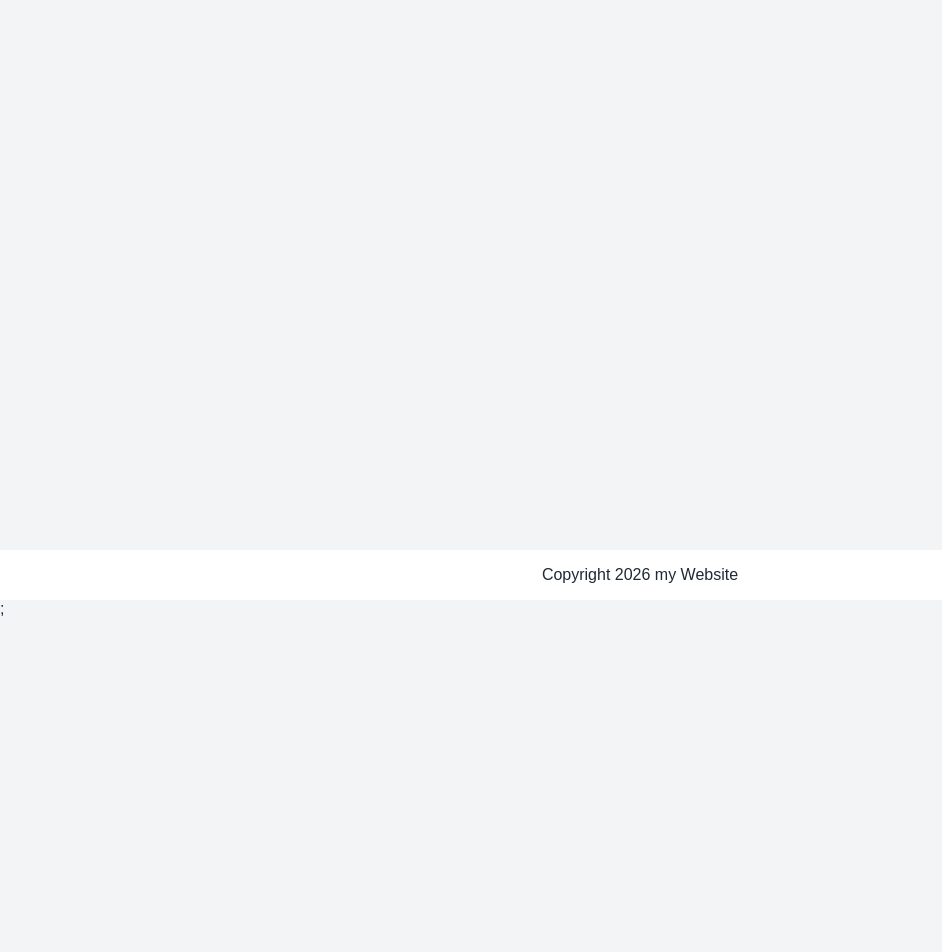
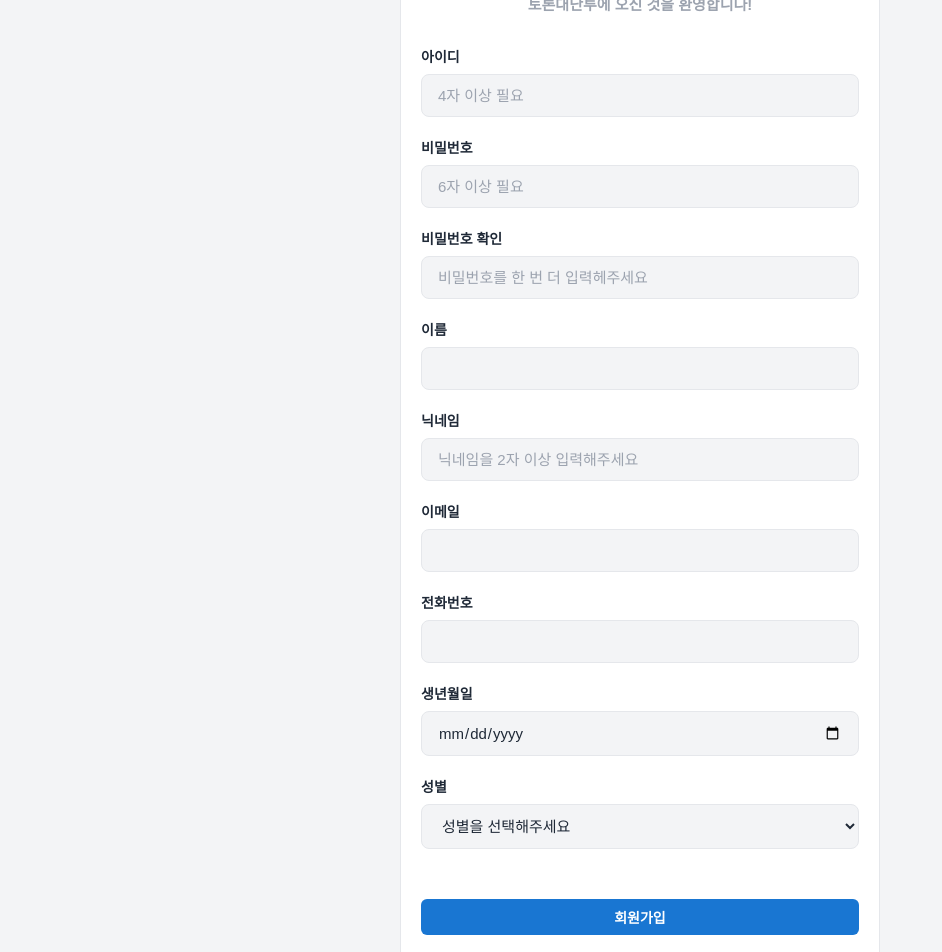
Before and after one commit to 0104design/lecture-forum-frontend, a React (Vite) app: page /auth/signup in a window 1280 px wide. Shown: the part 200-1152 px from the top of the page, without its empty margins (0-942 px from the left). Before the commit the page ends 818 px from the top, so only its background shows below. Built offline with nearby package versions, Linux system fonts and the light colour scheme.

Commit message:
SignUpPage 디자인 완성

```diff
--- a/src/components/common/button/Button.tsx
+++ b/src/components/common/button/Button.tsx
@@ -4,7 +4,12 @@
 export type ButtonColorType = "primary" | "secondary" | "success" | "error" | "warning" | "info";
 export type ButtonVariantType = "contained" | "text" | "icon";
 
-const StyledButton = styled.button<{ $color: ButtonColorType; $variant: ButtonVariantType }>`
+const StyledButton = styled.button<{
+    $color: ButtonColorType;
+    $variant: ButtonVariantType;
+    fullWidth?: boolean;
+}>`
+    width: ${props => (props.fullWidth ? "100%" : "auto")};
     font-size: 14px;
     font-weight: 600;
     color: ${props => (props.$variant === "contained" ? "#ffffff" : "inherit")};
@@ -25,17 +30,18 @@
 // Button태그의 타입 :  ButtonHTMLAttributes<HTMLButtonElement>
 
 //즉, 우리가 만든 Button 컴포포넌트는 button의 확장판이다.
- interface Props  extends ButtonHTMLAttributes<HTMLButtonElement> {
+interface Props extends ButtonHTMLAttributes<HTMLButtonElement> {
     children: ReactNode;
     color: ButtonColorType;
     variant: ButtonVariantType;
-    as?: ElementType,
+    as?: ElementType;
     to?: string;
+    fullWidth?: boolean;
 }
 
-function Button({ children, color, variant, ...props }: Props) {
+function Button({ children, color, variant, fullWidth, ...props }: Props) {
     return (
-        <StyledButton $color={color} $variant={variant} {...props as any}>
+        <StyledButton $color={color} $variant={variant} fullWidth={fullWidth} {...(props as any)}>
             {children}
         </StyledButton>
     );
--- a/src/pages/auth/signup/SignUpPage.tsx
+++ b/src/pages/auth/signup/SignUpPage.tsx
@@ -1,6 +1,9 @@
 import { useForm } from "react-hook-form";
 import { type SignupInputType, signUpSchema } from "../../../schemas/auth/signUpSchema.ts";
 import { zodResolver } from "@hookform/resolvers/zod";
+import styled from "styled-components";
+import { Gender } from "../../../types/user.type.ts";
+import Button from "../../../components/common/button/Button.tsx";
 
 function SignUpPage() {
     // 회원가입 화면
@@ -9,6 +12,8 @@
     // 사용자가 입력한 값을 백엔드로 보내기 전 검증절차 필요   => zod 라이브러리
     // 화면 작성
 
+const onSubmit = () => {}
+    // isSubmitting: handleSubmit을 통해 전솔중이라면 true, 아니라면 false
     const {
         register,
         handleSubmit,
@@ -18,7 +23,222 @@
         mode: "onBlur", // 언제 검증할 것인지
     });
 
-    return <></>;
+    return (
+        <AuthContainer>
+            <FormCard onSubmit={handleSubmit(onSubmit)}>
+                <Title>회원가입</Title>
+                <SubTitle>토론대난투에 오신 것을 환영합니다!</SubTitle>
+                <FormBox>
+                    <InputGroup>
+                        <Label htmlFor={"username"}>아이디</Label>
+                        <Input
+                            {...register("username")}
+                            $hasError={!!errors.username} // !를 붙인다는 건 있으면 false없으면 true 반대값으로 boolean혛변환
+                            // !!를 붙인다는 건 어떤 값이든 있으면 true, 없으면 false boolean형변환
+                            id={"username"}
+                            placeholder={"4자 이상 필요"}
+                        />
+                        {errors.username && <ErrorMessage>{errors.username.message}</ErrorMessage>}
+                    </InputGroup>
+                    <InputGroup>
+                        <Label htmlFor={"password"}>비밀번호</Label>
+                        <Input
+                            {...register("password")}
+                            $hasError={!!errors.password}
+                            id={"password"}
+                            placeholder={"6자 이상 필요"}
+                            type={"password"}
+                        />
+                        {errors.password && <ErrorMessage>{errors.password.message}</ErrorMessage>}
+                    </InputGroup>
+                    <InputGroup>
+                        <Label htmlFor={"passwordConfirm"}>비밀번호 확인</Label>
+                        <Input
+                            {...register("passwordConfirm")}
+                            $hasError={!!errors.passwordConfirm}
+                            id={"passwordConfirm"}
+                            placeholder={"비밀번호를 한 번 더 입력헤주세요"}
+                            type={"password"}
+                        />
+                        {errors.passwordConfirm && (
+                            <ErrorMessage>{errors.passwordConfirm.message}</ErrorMessage>
+                        )}
+                    </InputGroup>
+                    {/*<InputGroup>*/}
+                    {/*    <Label htmlFor={"name"}>이름</Label>*/}
+                    {/*    <Input {...register("name")} $hasError={!!errors.passwordConfirm} id={"name"} />*/}
+                    {/*    {errors.username && <ErrorMessage>{errors.username.message}</ErrorMessage>}*/}
+                    {/*</InputGroup>*/}
+                    <InputGroup>
+                        <Label htmlFor={"name"}>이름</Label>
+                        <Input {...register("name")} $hasError={!!errors.name} id={"name"} />
+                        {errors.name && <ErrorMessage>{errors.name.message}</ErrorMessage>}
+                    </InputGroup>
+                    <InputGroup>
+                        <Label htmlFor={"nickName"}>닉네임</Label>
+                        <Input
+                            {...register("nickname")}
+                            $hasError={!!errors.nickname}
+                            id={"nickName"}
+                            placeholder={"닉네임을 2자 이상 입력해주세요"}
+                        />
+                        {errors.nickname && <ErrorMessage>{errors.nickname.message}</ErrorMessage>}
+                    </InputGroup>
+                    <InputGroup>
+                        <Label htmlFor={"email"}>이메일</Label>
+                        <Input
+                            {...register("email")}
+                            $hasError={!!errors.email}
+                            id={"email"}
+                            type={"email"}
+                        />
+                        {errors.email && <ErrorMessage>{errors.email.message}</ErrorMessage>}
+                    </InputGroup>
+                    <InputGroup>
+                        <Label htmlFor={"phoneNumber"}>전화번호</Label>
+                        <Input
+                            {...register("phoneNumber")}
+                            $hasError={!!errors.nickname}
+                            id={"phoneNumber"}
+                            type={"tel"}
+                        />
+                        {errors.phoneNumber && (
+                            <ErrorMessage>{errors.phoneNumber.message}</ErrorMessage>
+                        )}
+                    </InputGroup>
+                    <InputGroup>
+                        <Label htmlFor={"birthdate"}>생년월일</Label>
+                        <Input
+                            {...register("birthdate")} //  birthDate
+                            $hasError={!!errors.birthdate}
+                            id={"birthdate"}
+                            type={"date"}
+                        />
+                        {errors.birthdate && (
+                            <ErrorMessage>{errors.birthdate.message}</ErrorMessage>
+                        )}
+                    </InputGroup>
+                    <InputGroup>
+                        <Label htmlFor={"gender"}>성별</Label>
+                        <Select
+                            {...register("gender")} //  birthDate
+                            $hasError={!!errors.gender}
+                            id={"gender"}>
+                            <option value={""}>성별을 선택해주세요</option>
+                            <option value={Gender.MALE}>남성</option>
+                            <option value={Gender.FEMALE}>여성</option>
+                        </Select>
+                        {errors.gender && <ErrorMessage>{errors.gender.message}</ErrorMessage>}
+                    </InputGroup>
+                </FormBox>
+                <Button
+                    color={"primary"}
+                    variant={"contained"}
+                    fullWidth={true}
+                    disabled={isSubmitting}
+                    type={"submit"}>
+                    회원가입
+                </Button>
+            </FormCard>
+        </AuthContainer>
+    );
 }
 
 export default SignUpPage;
+
+const AuthContainer = styled.div`
+    display: flex;
+    justify-content: center;
+    align-items: center;
+`;
+
+const FormCard = styled.form`
+    width: 100%;
+    max-width: 480px;
+    background-color: ${props => props.theme.colors.background.paper};
+    border-radius: 16px;
+    border: 1px solid ${props => props.theme.colors.divider};
+    padding: 40px 20px;
+`;
+
+const Title = styled.h1`
+    font-size: 28px;
+    font-weight: 800;
+    color: ${props => props.theme.colors.primary};
+    margin-bottom: 8px;
+    text-align: center;
+`;
+
+const SubTitle = styled.h6`
+    font-size: 15px;
+    color: ${props => props.theme.colors.text.disabled};
+    text-align: center;
+    margin-bottom: 32px;
+`;
+
+const FormBox = styled.div`
+    display: flex;
+    flex-direction: column;
+    gap: 20px;
+    margin-bottom: 50px;
+`;
+
+const InputGroup = styled.div`
+    display: flex;
+    flex-direction: column;
+    gap: 8px;
+`;
+
+const Label = styled.label`
+    font-size: 14px;
+    font-weight: 800;
+    color: ${props => props.theme.colors.text.default};
+`;
+
+const Input = styled.input<{ $hasError?: boolean }>`
+    width: 100%;
+    padding: 12px 16px;
+    background-color: ${props => props.theme.colors.background.default};
+    border: 1px solid
+        ${props => (props.$hasError ? props.theme.colors.error : props.theme.colors.divider)};
+    border-radius: 8px;
+    font-size: 15px;
+    color: ${props => props.theme.colors.text.default};
+    transition: all 0.5s;
+
+    &::placeholder {
+        color: ${props => props.theme.colors.text.disabled};
+    }
+
+    &:focus {
+        border-color: ${props =>
+            props.$hasError ? props.theme.colors.error : props.theme.colors.primary};
+    }
+`;
+
+const Select = styled.select<{ $hasError?: boolean }>`
+    width: 100%;
+    padding: 12px 16px;
+    background-color: ${props => props.theme.colors.background.default};
+    border: 1px solid
+        ${props => (props.$hasError ? props.theme.colors.error : props.theme.colors.divider)};
+    border-radius: 8px;
+    font-size: 15px;
+    color: ${props => props.theme.colors.text.default};
+    transition: all 0.5s;
+
+    &::placeholder {
+        color: ${props => props.theme.colors.text.disabled};
+    }
+
+    &:focus {
+        border-color: ${props =>
+            props.$hasError ? props.theme.colors.error : props.theme.colors.primary};
+    }
+`;
+
+const ErrorMessage = styled.span`
+    font-size: 13px;
+    color: ${props => props.theme.colors.error};
+    font-weight: 500;
+`;
--- a/src/schemas/auth/signUpSchema.ts
+++ b/src/schemas/auth/signUpSchema.ts
@@ -12,10 +12,10 @@
     password: z.string().min(6, "비밀번호는 6자 이상이여햐 합니다"),
     passwordConfirm: z.string().min(1, "비밀번호 확인을 입력해 주세요"),
     name: z.string().min(2 , "이름을 정확히 입력해주세요"),
-    nickName: z.string().min(2, "닉네임은 2자 이상 입력해주세요").max(10, "닉네임은 10자 이하로 입력해주세요"),
+    nickname: z.string().min(2, "닉네임은 2자 이상 입력해주세요").max(10, "닉네임은 10자 이하로 입력해주세요"),
     email: z.email("올바른 이메일 형식이 아닙니다"),
     phoneNumber: z.string().regex(phoneRegex).optional(),
-    birthday: z.string().optional(),
+    birthdate: z.string().optional(),
     gender: z.enum(Gender),
 })
     .refine(data => data.password === data.passwordConfirm, {
```
